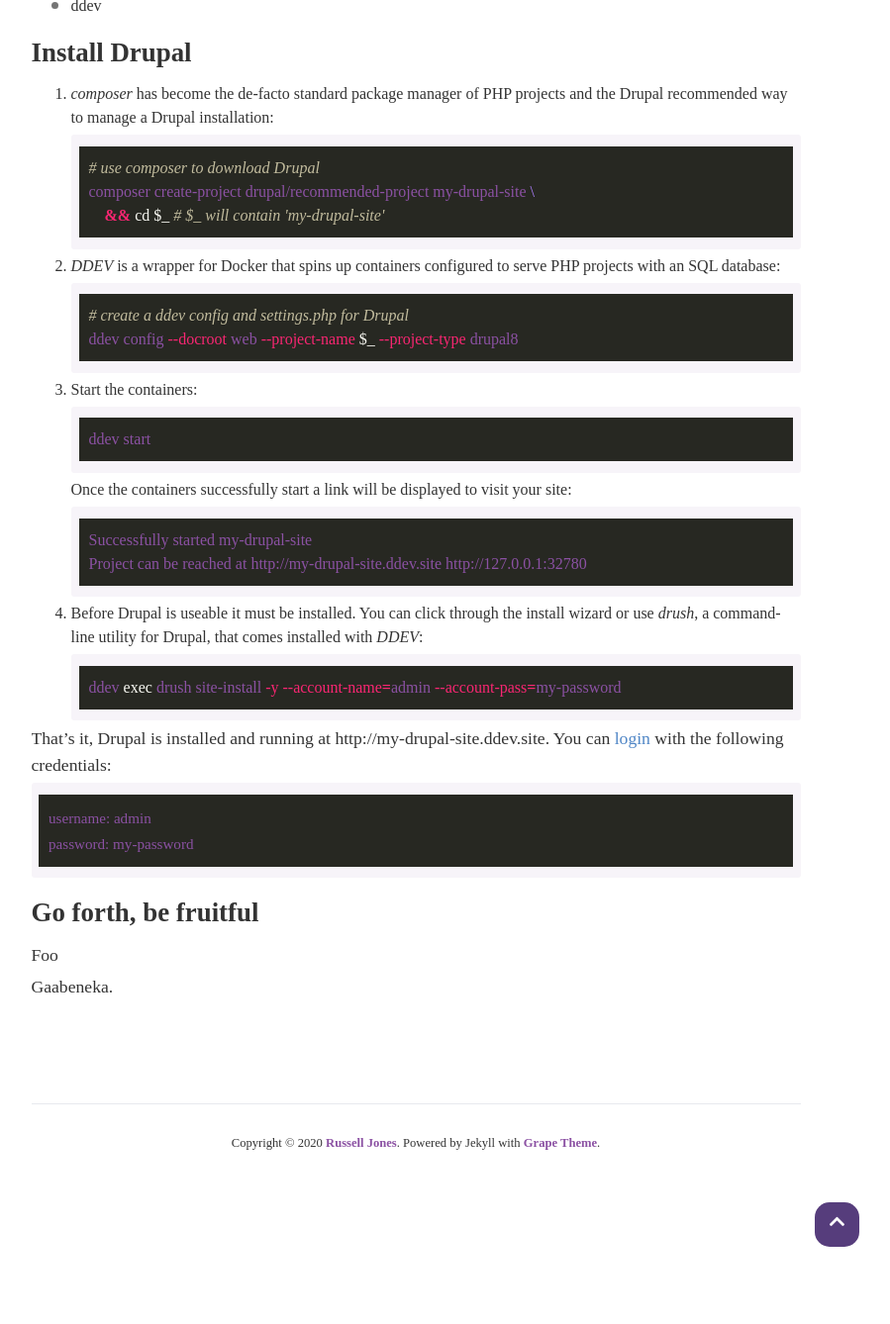
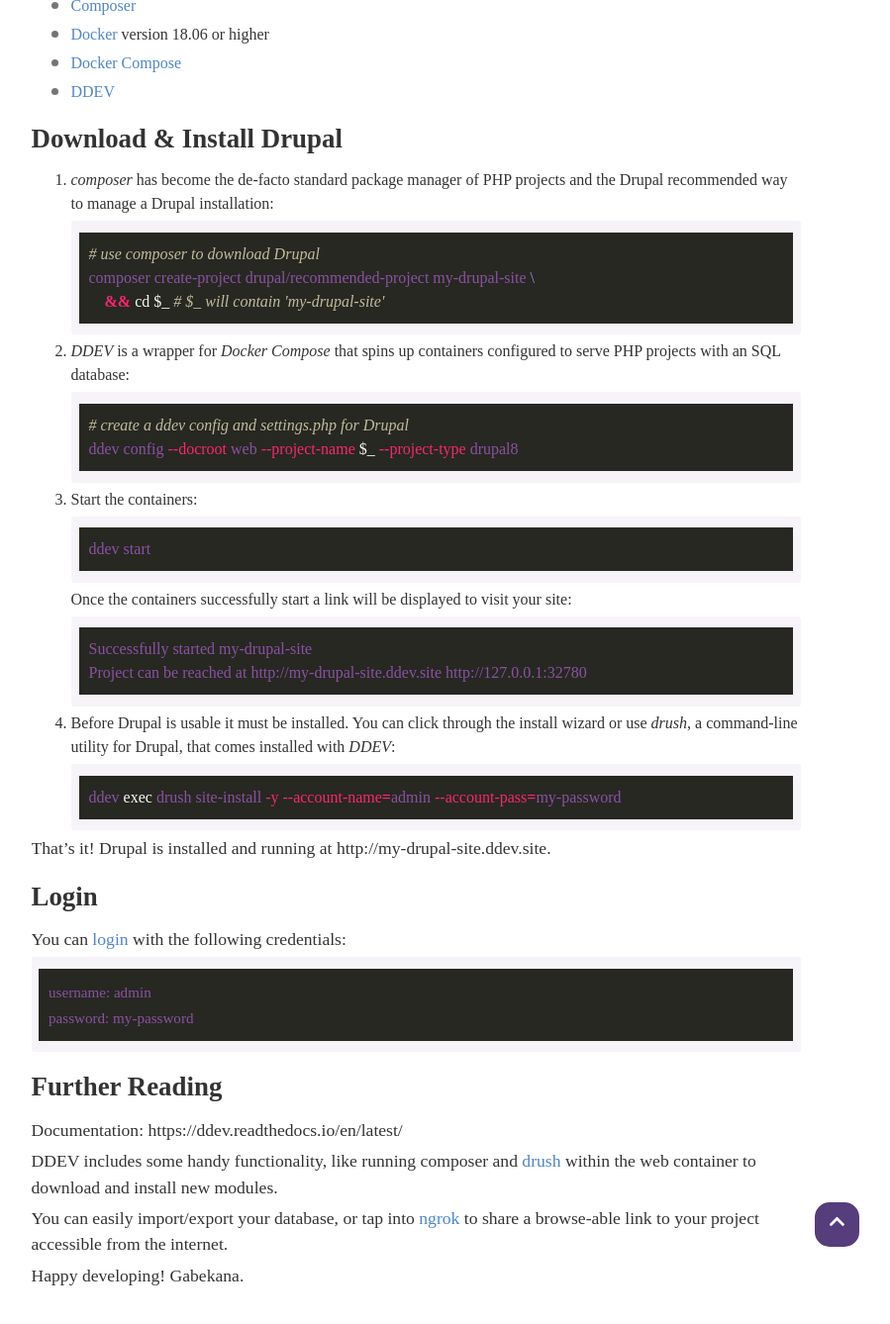
Before and after one commit to jonesrussell/blog-jekyll, a Jekyll site: the page built from _posts/2020-04-24-ddev-for-drupal.md, in a window 1280 px wide and 1400 px high, scrolled down 887 px. Shown: the top 1338 px of the window at 99% size, without its empty margins (220-1119 px from the left). Built offline with Jekyll 4.4.1, drawn with Linux system fonts in a browser that asks for light colours; nearby versions of some CDN libraries; some web fonts are replaced; some of the changed text lies outside the part shown.

Commit message:
DDEV post

````diff
--- a/_posts/2020-04-24-ddev-for-drupal.md
+++ b/_posts/2020-04-24-ddev-for-drupal.md
@@ -9,11 +9,14 @@
 
 ## Prerequisites
 
-- composer
-- docker
-- ddev
+Installing the prerequisites is beyond the scope of this post but here is a linked list of what you need installed on your system:
 
-## Install Drupal
+- [Composer](https://getcomposer.org/download/)
+- [Docker](https://docs.docker.com/get-docker/) version 18.06 or higher
+- [Docker Compose](https://docs.docker.com/compose/install/)
+- [DDEV](https://ddev.readthedocs.io/en/latest/#installation)
+
+## Download & Install Drupal
 
 1. _composer_ has become the de-facto standard package manager of PHP projects and the Drupal recommended way to manage a Drupal installation:
 
@@ -23,7 +26,7 @@
        && cd $_ # $_ will contain 'my-drupal-site'
    ```
 
-2. _DDEV_ is a wrapper for Docker that spins up containers configured to serve PHP projects with an SQL database:
+2. _DDEV_ is a wrapper for *Docker Compose* that spins up containers configured to serve PHP projects with an SQL database:
 
    ```bash
    # create a ddev config and settings.php for Drupal
@@ -43,21 +46,29 @@
    Project can be reached at http://my-drupal-site.ddev.site http://127.0.0.1:32780
    ```
 
-4. Before Drupal is useable it must be installed. You can click through the install wizard or use _drush_, a command-line utility for Drupal, that comes installed with _DDEV_:
+4. Before Drupal is usable it must be installed. You can click through the install wizard or use _drush_, a command-line utility for Drupal, that comes installed with _DDEV_:
 
    ```bash
    ddev exec drush site-install -y --account-name=admin --account-pass=my-password
    ```
 
-That's it, Drupal is installed and running at http://my-drupal-site.ddev.site. You can [login](http://my-drupal-site.ddev.site/user/login) with the following credentials:
+That's it! Drupal is installed and running at http://my-drupal-site.ddev.site.
+
+## Login
+
+You can [login](http://my-drupal-site.ddev.site/user/login) with the following credentials:
 
 ```bash
 username: admin
 password: my-password
 ```
 
-## Go forth, be fruitful
+## Further Reading
 
-Foo
+Documentation: https://ddev.readthedocs.io/en/latest/
 
-Gaabeneka.
+DDEV includes some handy functionality, like running composer and [drush](https://www.drush.org/) within the web container to download and install new modules.
+
+You can easily import/export your database, or tap into [ngrok](https://ngrok.com/) to share a browse-able link to your project accessible from the internet.
+
+Happy developing! Gabekana.
````
